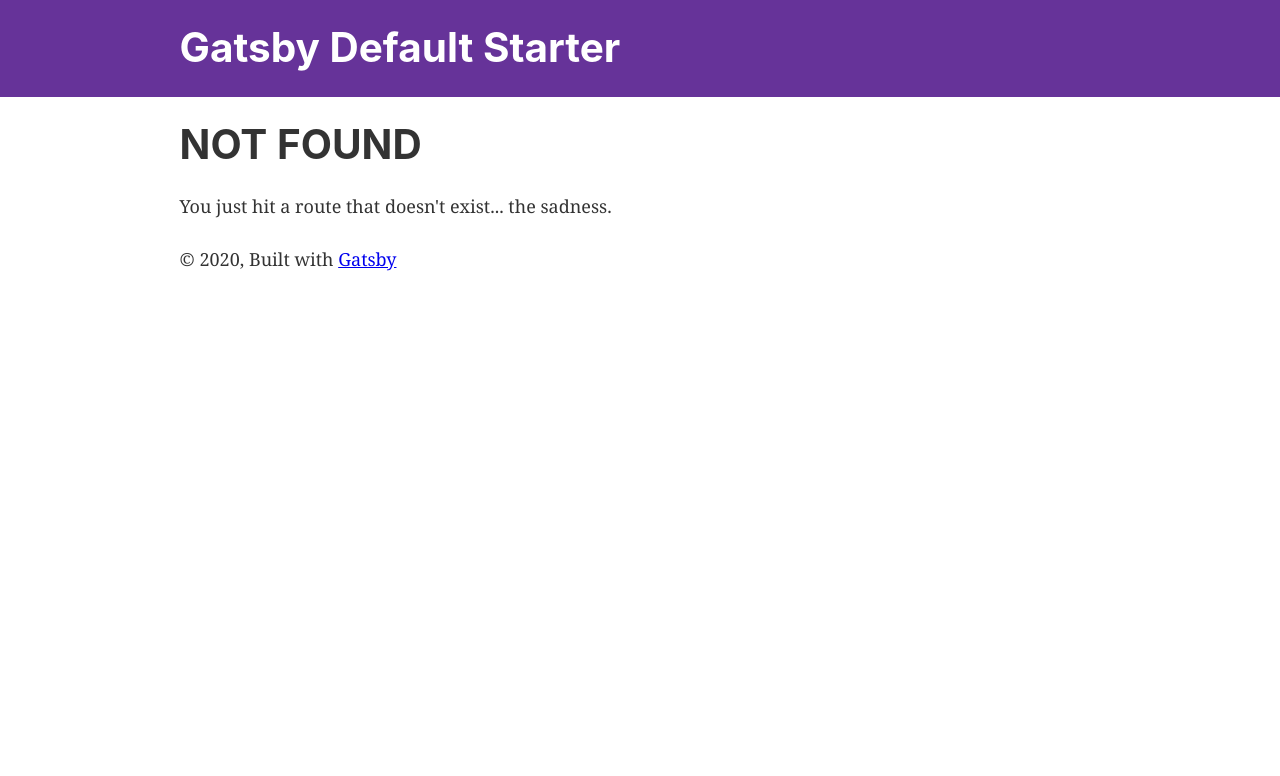
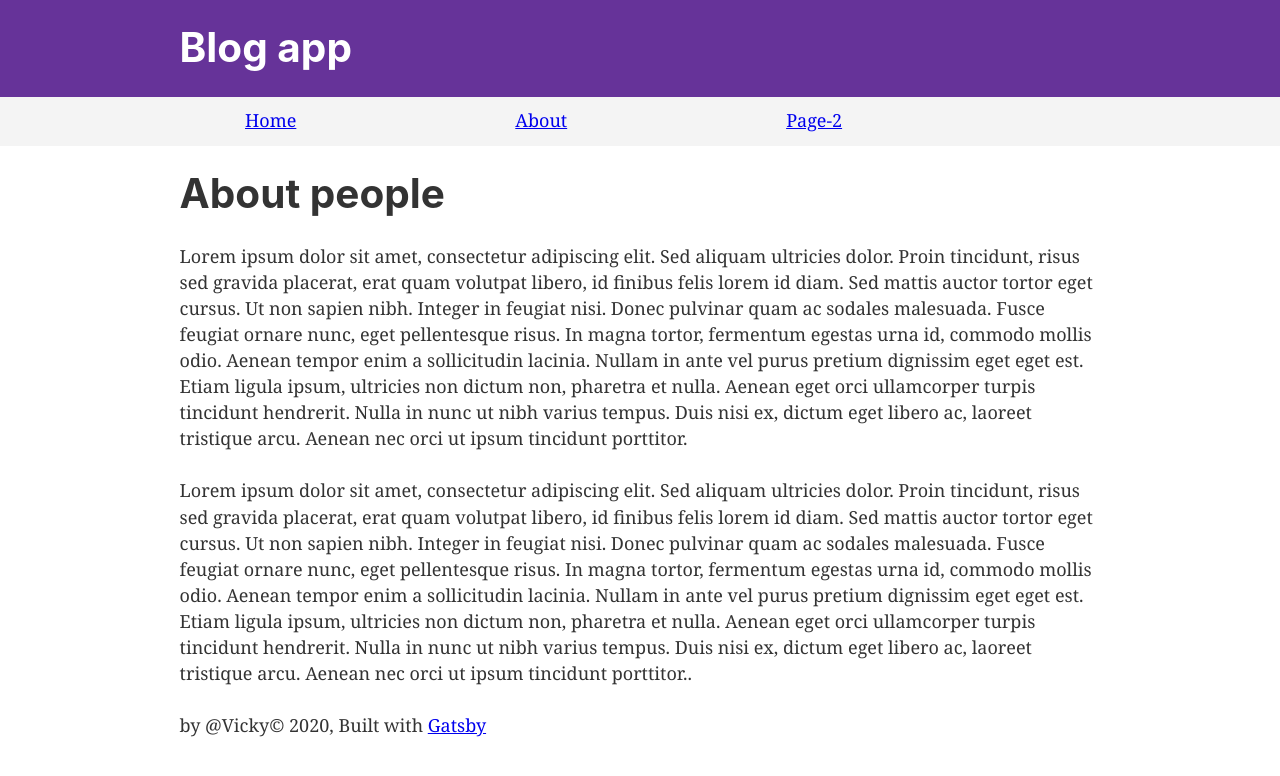
Before and after one commit to viktoriia-kosenko/blog-gatsby, a Gatsby site: page /about in a window 1280 px wide. Before the commit this address had no page. Built offline with nearby package versions, Linux system fonts and the light colour scheme; Gatsby itself is replaced by a stand-in of ours.

Commit message:
Initialise project and add navbar

```diff
--- a/gatsby-config.js
+++ b/gatsby-config.js
@@ -1,8 +1,8 @@
 module.exports = {
   siteMetadata: {
-    title: `Gatsby Default Starter`,
+    title: `Blog app`,
     description: `Kick off your next, great Gatsby project with this default starter. This barebones starter ships with the main Gatsby configuration files you might need.`,
-    author: `@gatsbyjs`,
+    author: `@Vicky`,
   },
   plugins: [
     `gatsby-plugin-react-helmet`,
--- a/src/components/header.js
+++ b/src/components/header.js
@@ -6,7 +6,7 @@ const Header = ({ siteTitle }) => (
   <header
     style={{
       background: `rebeccapurple`,
-      marginBottom: `1.45rem`,
+      marginBottom: `0`, //`1.45rem`
     }}
   >
     <div
--- a/src/components/layout.js
+++ b/src/components/layout.js
@@ -10,6 +10,7 @@ import PropTypes from "prop-types"
 import { useStaticQuery, graphql } from "gatsby"
 
 import Header from "./header"
+import Menu from "./menu"
 import "./layout.css"
 
 const Layout = ({ children }) => {
@@ -18,6 +19,7 @@ const Layout = ({ children }) => {
       site {
         siteMetadata {
           title
+          author
         }
       }
     }
@@ -26,6 +28,7 @@ const Layout = ({ children }) => {
   return (
     <>
       <Header siteTitle={data.site.siteMetadata.title} />
+      <Menu />
       <div
         style={{
           margin: `0 auto`,
@@ -35,7 +38,8 @@ const Layout = ({ children }) => {
       >
         <main>{children}</main>
         <footer>
-          © {new Date().getFullYear()}, Built with
+          by {data.site.siteMetadata.author}© {new Date().getFullYear()}, Built
+          with
           {` `}
           <a href="https://www.gatsbyjs.org">Gatsby</a>
         </footer>
--- /dev/null
+++ b/src/components/menu.js
@@ -0,0 +1,32 @@
+import React from "react"
+import { Link } from "gatsby"
+
+const Menu = () => (
+  <div
+    style={{
+      background: `#f4f4f4`,
+      paddingTop: `10px`,
+    }}
+  >
+    <ul
+      style={{
+        listStyle: `none`,
+        display: `flex`,
+        justifyContent: `space-evenly`,
+      }}
+    >
+      <li>
+        <Link to="/">Home</Link>
+      </li>
+      <li>
+        <Link to="/about">About</Link>
+      </li>
+      <li>
+        <Link to="/page-2">Page-2</Link>
+      </li>
+      <li></li>
+    </ul>
+  </div>
+)
+
+export default Menu
--- /dev/null
+++ b/src/pages/about.js
@@ -0,0 +1,40 @@
+import React from "react"
+import Layout from "../components/layout"
+
+const AboutPage = () => (
+  <Layout>
+    <div>
+      <h1>About people</h1>
+      <p>
+        Lorem ipsum dolor sit amet, consectetur adipiscing elit. Sed aliquam
+        ultricies dolor. Proin tincidunt, risus sed gravida placerat, erat quam
+        volutpat libero, id finibus felis lorem id diam. Sed mattis auctor
+        tortor eget cursus. Ut non sapien nibh. Integer in feugiat nisi. Donec
+        pulvinar quam ac sodales malesuada. Fusce feugiat ornare nunc, eget
+        pellentesque risus. In magna tortor, fermentum egestas urna id, commodo
+        mollis odio. Aenean tempor enim a sollicitudin lacinia. Nullam in ante
+        vel purus pretium dignissim eget eget est. Etiam ligula ipsum, ultricies
+        non dictum non, pharetra et nulla. Aenean eget orci ullamcorper turpis
+        tincidunt hendrerit. Nulla in nunc ut nibh varius tempus. Duis nisi ex,
+        dictum eget libero ac, laoreet tristique arcu. Aenean nec orci ut ipsum
+        tincidunt porttitor.
+      </p>
+      <p>
+        Lorem ipsum dolor sit amet, consectetur adipiscing elit. Sed aliquam
+        ultricies dolor. Proin tincidunt, risus sed gravida placerat, erat quam
+        volutpat libero, id finibus felis lorem id diam. Sed mattis auctor
+        tortor eget cursus. Ut non sapien nibh. Integer in feugiat nisi. Donec
+        pulvinar quam ac sodales malesuada. Fusce feugiat ornare nunc, eget
+        pellentesque risus. In magna tortor, fermentum egestas urna id, commodo
+        mollis odio. Aenean tempor enim a sollicitudin lacinia. Nullam in ante
+        vel purus pretium dignissim eget eget est. Etiam ligula ipsum, ultricies
+        non dictum non, pharetra et nulla. Aenean eget orci ullamcorper turpis
+        tincidunt hendrerit. Nulla in nunc ut nibh varius tempus. Duis nisi ex,
+        dictum eget libero ac, laoreet tristique arcu. Aenean nec orci ut ipsum
+        tincidunt porttitor..
+      </p>
+    </div>
+  </Layout>
+)
+
+export default AboutPage
```
